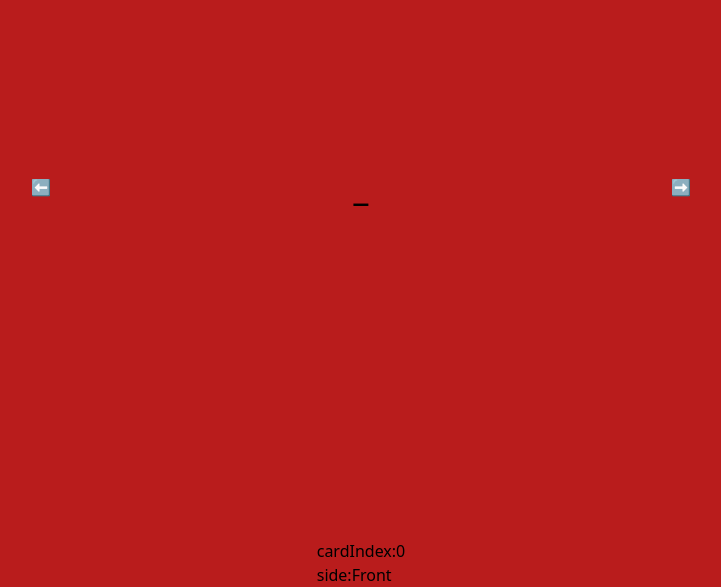
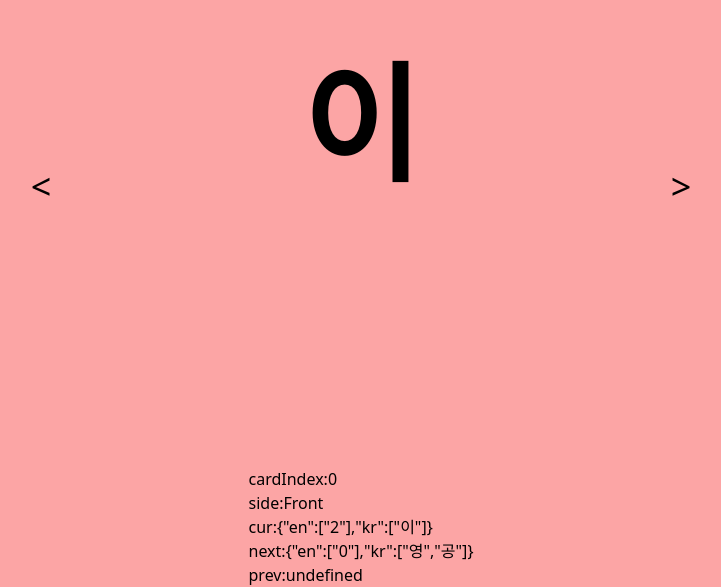
Before and after one commit to BenjiLee/flashcards, a React (Create React App) app: page / in a window 1280 px wide. Shown: the part 213-800 px from the top of the page, without its empty margins (279-1000 px from the left). Built offline with nearby package versions, Linux system fonts and the light colour scheme.

Commit message:
Better UI

```diff
--- a/src/App.tsx
+++ b/src/App.tsx
@@ -1,63 +1,62 @@
-import React, { useState } from 'react';
-import logo from './logo.svg';
+import React, { useMemo, useState } from 'react';
 import './App.css';
 
 
 const flashcardData = [
   {
-    en: ['zero'],
+    en: ['0'],
     kr: ['영', '공'],
   },
   {
-    en: ['one'],
+    en: ['1'],
     kr: ['일'],
   },
   {
-    en: ['two'],
+    en: ['2'],
     kr: ['이'],
   },
   {
-    en: ['three'],
+    en: ['3'],
     kr: ['삼'],
   },
   {
-    en: ['four'],
+    en: ['4'],
     kr: ['사'],
   },
   {
-    en: ['five'],
+    en: ['5'],
     kr: ['오'],
   },
   {
-    en: ['six'],
+    en: ['6'],
     kr: ['육'],
   },
   {
-    en: ['seven'],
+    en: ['7'],
     kr: ['칠'],
   },
   {
-    en: ['eight'],
+    en: ['8'],
     kr: ['팔'],
   },
   {
-    en: ['nine'],
+    en: ['9'],
     kr: ['구'],
   },
   {
-    en: ['ten'],
+    en: ['10'],
     kr: ['십'],
   },
   {
-    en: ['hundred'],
+    en: ['100'],
     kr: ['백'],
   },
   {
-    en: ['thousand'],
+    en: ['1,000'],
     kr: ['천'],
   },
   {
-    en: ['ten thousand'],
+    en: ['10,000'],
     kr: ['만'],
   },
 ];
@@ -67,17 +66,13 @@ enum Side {
   Back = 'Back',
 }
 
-const getRandomFlashcard = () => {
-  const randomIndex = Math.floor(Math.random() * flashcardData.length);
-  return flashcardData[randomIndex];
-};
+const App = () => {
+  const shuffledFlashcardData = useMemo(() => flashcardData.sort(() => Math.random() - 0.5), []);
+  // const shuffledFlashcardData = flashcardData;
 
-const App = () => {
-  const [currentCard, setCurrentCard] = useState<any>();
   const [side, setSide] = useState(Side.Front);
   const [cardIndex, setCardIndex] = useState(0);
 
-  const shuffledFlashcardData = flashcardData.sort(() => Math.random() - 0.5);
 
   const back = () => {
     if (side === Side.Front) {
@@ -87,7 +82,6 @@ const App = () => {
         newCardIndex = shuffledFlashcardData.length - 1;
       }
       setCardIndex(newCardIndex);
-      setCurrentCard(shuffledFlashcardData[newCardIndex]);
       return;
     }
     if (side === Side.Back) {
@@ -107,31 +101,40 @@ const App = () => {
         newCardIndex = 0;
       }
       setCardIndex(newCardIndex);
-      setCurrentCard(shuffledFlashcardData[cardIndex]);
     }
   };
 
+  const getStringForList = (listOfStrings?: string[]) => {
+    if (!listOfStrings) return '';
+    const randomIndex = Math.floor(Math.random() * listOfStrings.length);
+    return listOfStrings[randomIndex];
+  };
+
+  const currentCard = shuffledFlashcardData[cardIndex];
+
   return (
-    <div className='flex items-center justify-center min-h-screen bg-red-700'>
+    <div className='flex items-center justify-center min-h-screen bg-red-300'>
       <div
         className='h-screen w-1/2  absolute top-0 left-0 flex-1 flex items-center justify-center'
         onClick={back}
-      ><p>⬅️</p>
+      ><p className={'text-4xl'}>{'<'}️</p>
       </div>
       <div
         className='z-0 w-1/2 h-screen  absolute top-0 right-0 flex-1 flex items-center justify-center'
         onClick={next}
-      ><p>➡️</p>
+      ><p className={'text-4xl'}>{'>'}️</p>
       </div>
-      <div className='z-1 text-4xl font-bold text-center'>
-        <p>{currentCard?.kr}</p>
-        <p>{side === Side.Front ? '_' : currentCard?.en}</p>
-
+      <div className='z-1 text-9xl text-center'>
+        <p className={'p-5 font-bold '}>{getStringForList(currentCard?.kr)}</p>
+        {side === Side.Front ? <div>&nbsp;</div> : <p>{getStringForList(currentCard.en)}</p>}
       </div>
 
       <div className={' absolute bottom-0 '}>
         <p>{'cardIndex:' + cardIndex}</p>
         <p>{'side:' + side}</p>
+        <p>{'cur:' + JSON.stringify(shuffledFlashcardData[cardIndex])}</p>
+        <p>{'next:' + JSON.stringify(shuffledFlashcardData[cardIndex + 1])}</p>
+        <p>{'prev:' + JSON.stringify(shuffledFlashcardData[cardIndex - 1])}</p>
       </div>
 
     </div>
```
